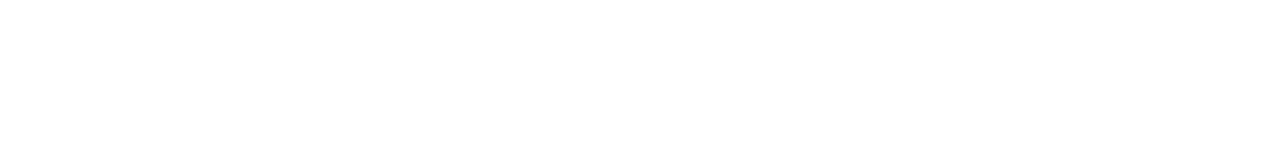
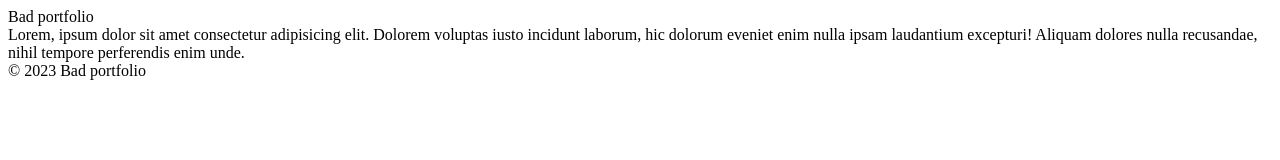
Before and after one commit to sadsewd/bad-portfolio, a plain HTML site: page index.html in a window 1280 px wide. Drawn offline with Linux system fonts and the light colour scheme.

Commit message:
Added index html

```diff
--- a/index.html
+++ b/index.html
@@ -5,6 +5,14 @@
     <title>bad portfolio</title>
 </head>
 <body>
-
+    <header>Bad portfolio</header>
+    <article>
+        Lorem, ipsum dolor sit amet consectetur adipisicing elit.
+        Dolorem voluptas iusto incidunt laborum,
+        hic dolorum eveniet enim nulla ipsam laudantium excepturi!
+        Aliquam dolores nulla recusandae, nihil tempore perferendis enim
+        unde.
+    </article>
+    <footer>&copy; 2023 Bad portfolio</footer>
 </body>
 </html>
```
